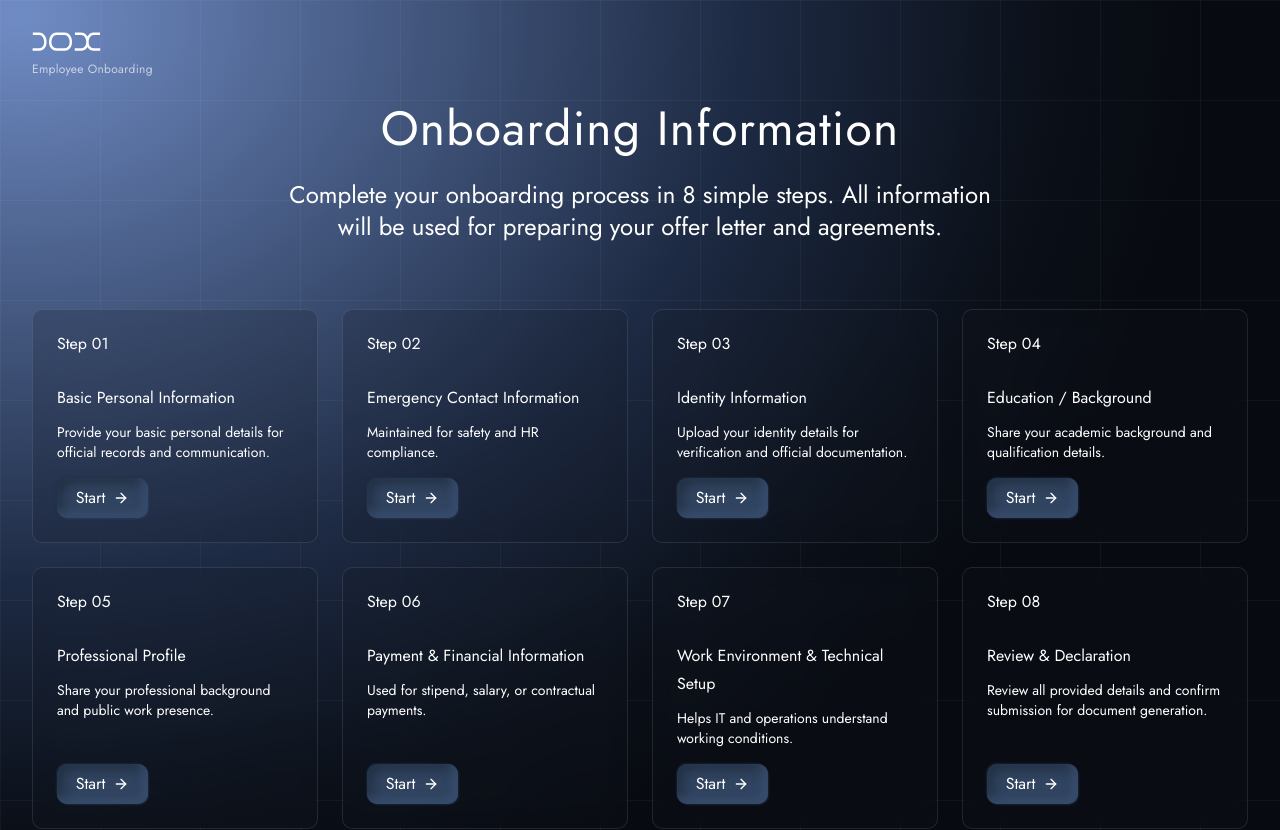
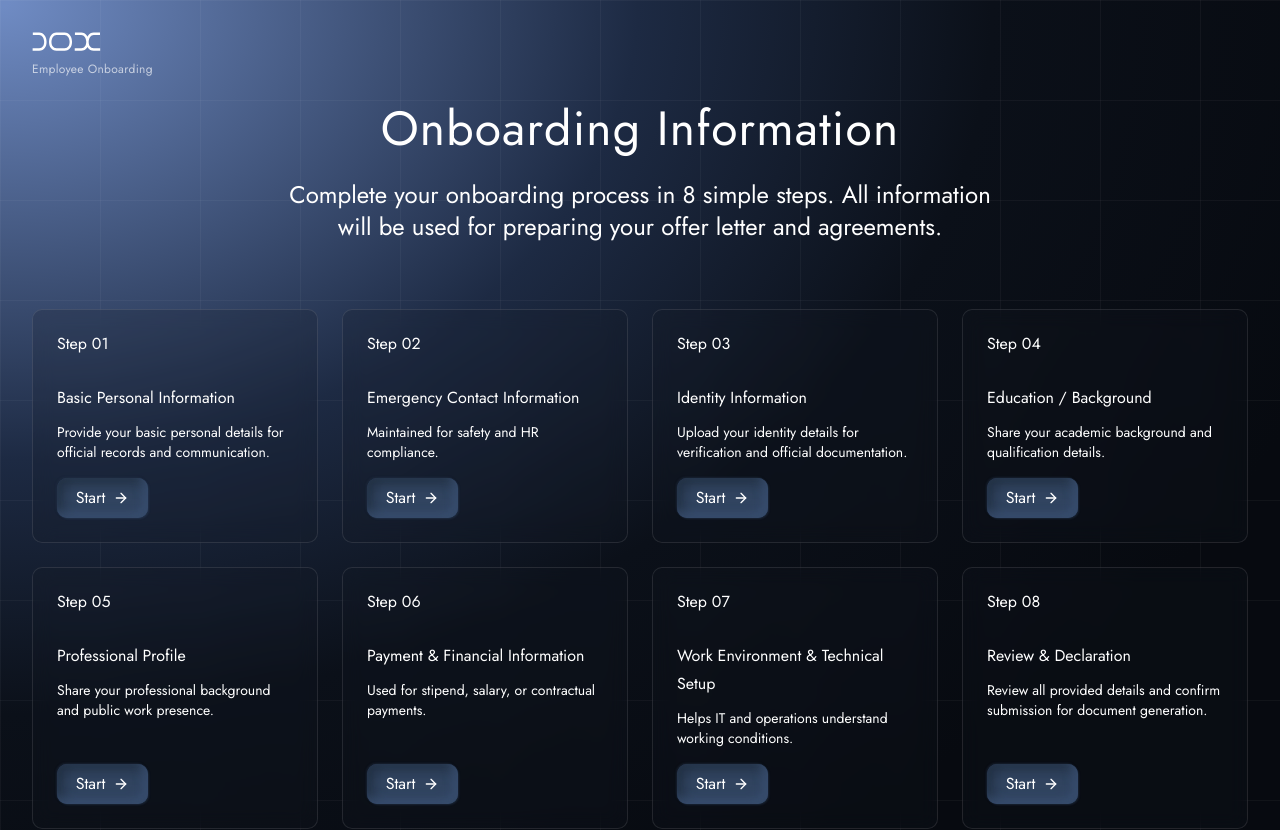
Before and after one commit to NoCapCode-tm/Dox, a React (Vite) app: page /dashboard in a window 1280 px wide. Shown: the top 830 px of the page. Built offline with nearby package versions, Linux system fonts and the light colour scheme; a web font is replaced by a local one.

Commit message:
fix: adjust dashboard background gradient to match Figma darkness

```diff
--- a/src/pages/Dashboard.jsx
+++ b/src/pages/Dashboard.jsx
@@ -84,7 +84,7 @@ const Dashboard = () => {
       className="relative min-h-screen w-full overflow-x-hidden flex flex-col font-[Jost] text-white"
       style={{
         background:
-          'radial-gradient(98.47% 90.12% at 1.53% 1.5%, #6F8BC3 0.71%, #1D2A43 57.77%, #0B1019 81.6%, #070A10 93.9%)',
+          'radial-gradient(1417px 1021px at 0% 0%, #6F8BC3 0.71%, #1D2A43 45%, #0B1019 70%, #070A10 100%)',
       }}
     >
       {/* Decorative Background grid/wires*/}
```
